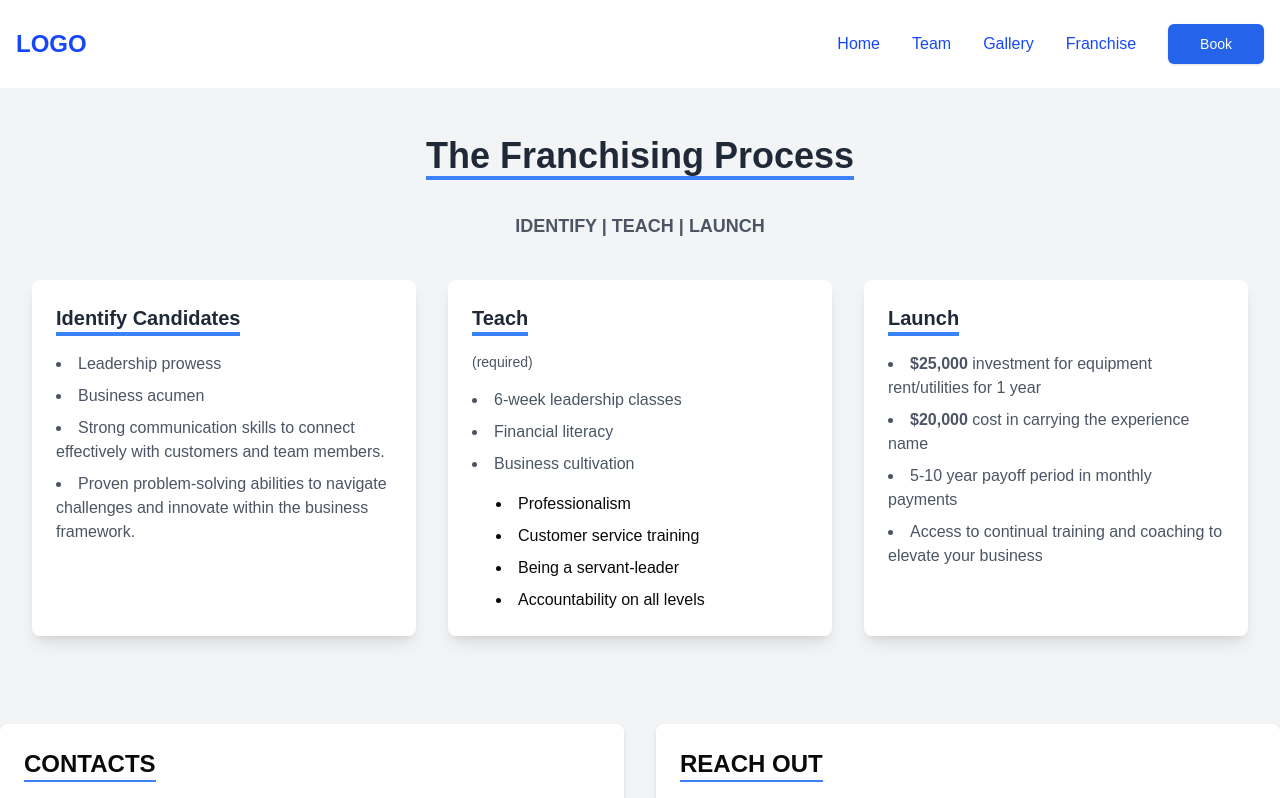
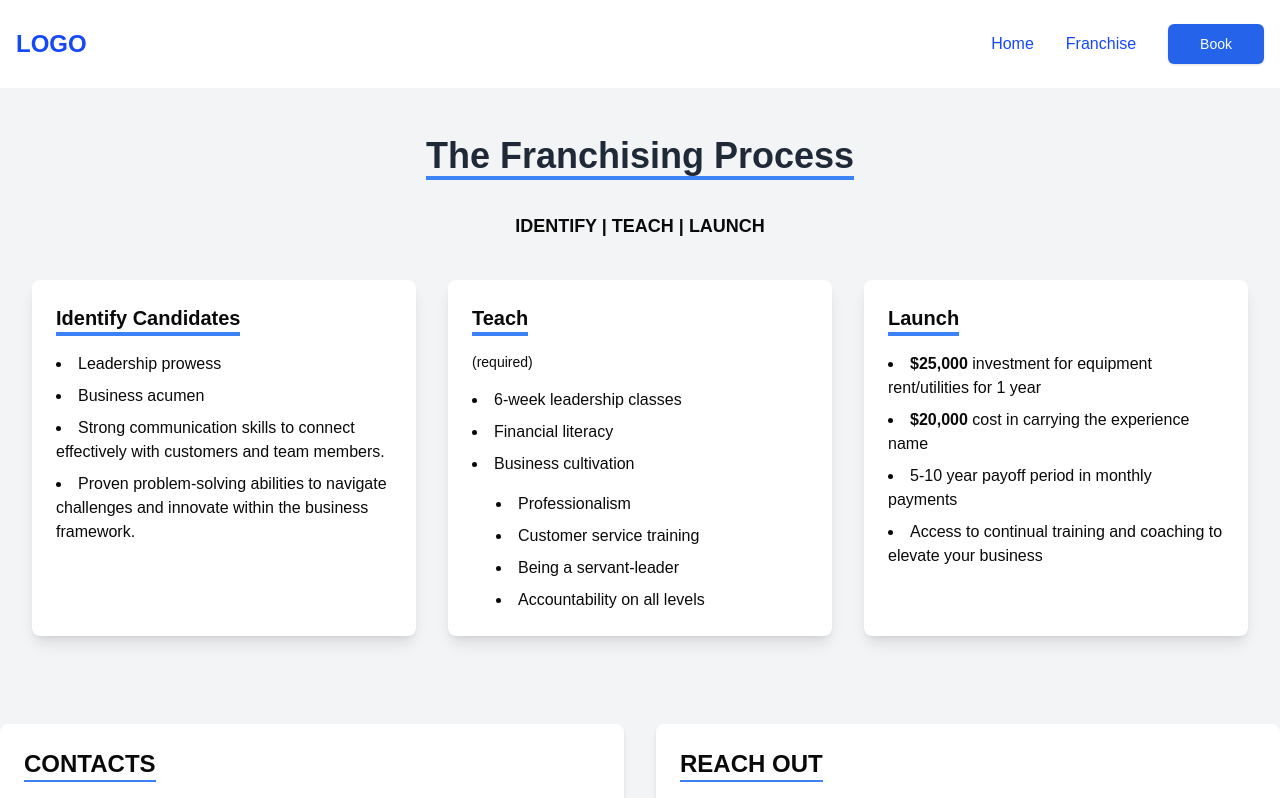
Before and after one commit to ByteFlowWebAgency/theExperienceBarberShop, a Next.js app: page /Franchise in a window 1280 px wide. Shown: the top 798 px of the page. Built offline with nearby package versions, Linux system fonts and the light colour scheme.

Commit message:
Remove Gallery, dimiss Team page, update franchise section

```diff
--- a/app/Gallery/page.tsx
+++ /dev/null
@@ -1,11 +0,0 @@
-import React from "react";
-
-const Gallery = () => {
-  return (
-    <>
-      <div>page</div>
-    </>
-  );
-};
-
-export default Gallery;
--- a/app/components/FranchiseSection.tsx
+++ b/app/components/FranchiseSection.tsx
@@ -10,17 +10,17 @@ const FranchiseSection = () => {
           </h2>
         </div>
 
-        <p className="text-lg text-gray-600 text-center mb-10">
+        <p className="text-lg text-center mb-10">
           <span className="font-semibold">IDENTIFY | TEACH | LAUNCH</span>
         </p>
 
         <div className="grid grid-cols-1 md:grid-cols-2 lg:grid-cols-3 gap-8">
           {/* Identify Section */}
           <div className="bg-white shadow-lg rounded-lg p-6">
-            <h3 className="text-xl font-semibold text-gray-800 mb-4 border-b-4 border-blue-500 inline-block">
+            <h3 className="text-xl font-semibold mb-4 border-b-4 border-blue-500 inline-block">
               Identify Candidates
             </h3>
-            <ul className="list-disc list-inside text-gray-600 space-y-2">
+            <ul className="list-disc list-inside space-y-2">
               <li>Leadership prowess</li>
               <li>Business acumen</li>
               <li>
@@ -36,11 +36,11 @@ const FranchiseSection = () => {
 
           {/* Teach Section */}
           <div className="bg-white shadow-lg rounded-lg p-6">
-            <h3 className="text-xl font-semibold text-gray-800 mb-4 border-b-4 border-blue-500 inline-block">
+            <h3 className="text-xl font-semibold mb-4 border-b-4 border-blue-500 inline-block">
               Teach
             </h3>
-            <p className="text-gray-600 text-sm mb-4">(required)</p>
-            <ul className="list-disc list-inside text-gray-600 space-y-2">
+            <p className="text-sm mb-4">(required)</p>
+            <ul className="list-disc list-inside space-y-2">
               <li>6-week leadership classes</li>
               <li>Financial literacy</li>
               <li>Business cultivation</li>
@@ -55,10 +55,10 @@ const FranchiseSection = () => {
 
           {/* Launch Section */}
           <div className="bg-white shadow-lg rounded-lg p-6">
-            <h3 className="text-xl font-semibold text-gray-800 mb-4 border-b-4 border-blue-500 inline-block">
+            <h3 className="text-xl font-semibold mb-4 border-b-4 border-blue-500 inline-block">
               Launch
             </h3>
-            <ul className="list-disc list-inside text-gray-600 space-y-2">
+            <ul className="list-disc list-inside space-y-2">
               <li>
                 <span className="font-semibold">$25,000</span> investment for
                 equipment rent/utilities for 1 year
--- a/app/components/Header.tsx
+++ b/app/components/Header.tsx
@@ -57,7 +57,7 @@ const Header: React.FC<HeaderProps> = ({ isTransparent = false }) => {
 
         {/* Desktop Navigation */}
         <nav className="hidden md:flex items-center gap-8">
-          {["Home", "Team", "Gallery", "Franchise"].map((item) => (
+          {["Home", "Franchise"].map((item) => (
             <Link
               key={item}
               href={item === "Home" ? "/" : `/${item.toLowerCase()}`}
@@ -85,7 +85,7 @@ const Header: React.FC<HeaderProps> = ({ isTransparent = false }) => {
         {/* Mobile Navigation */}
         {isMenuOpen && (
           <nav className="fixed inset-0 bg-black/95 flex flex-col items-center justify-center space-y-6 z-40">
-            {["Home", "Team", "Gallery", "Franchise"].map((item) => (
+            {["Home", "Franchise"].map((item) => (
               <Link
                 key={item}
                 href={item === "Home" ? "/" : `/${item.toLowerCase()}`}
```
